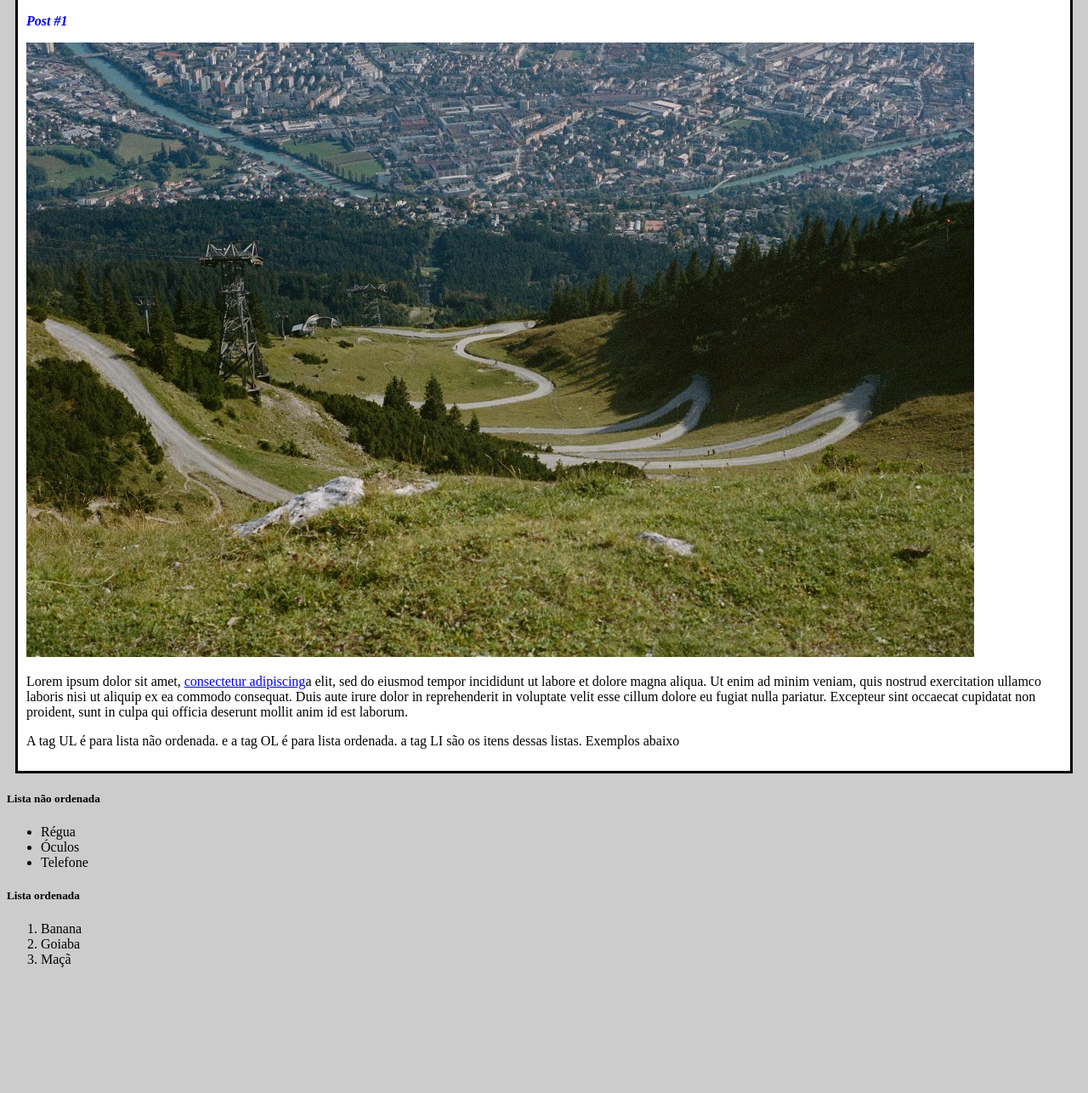
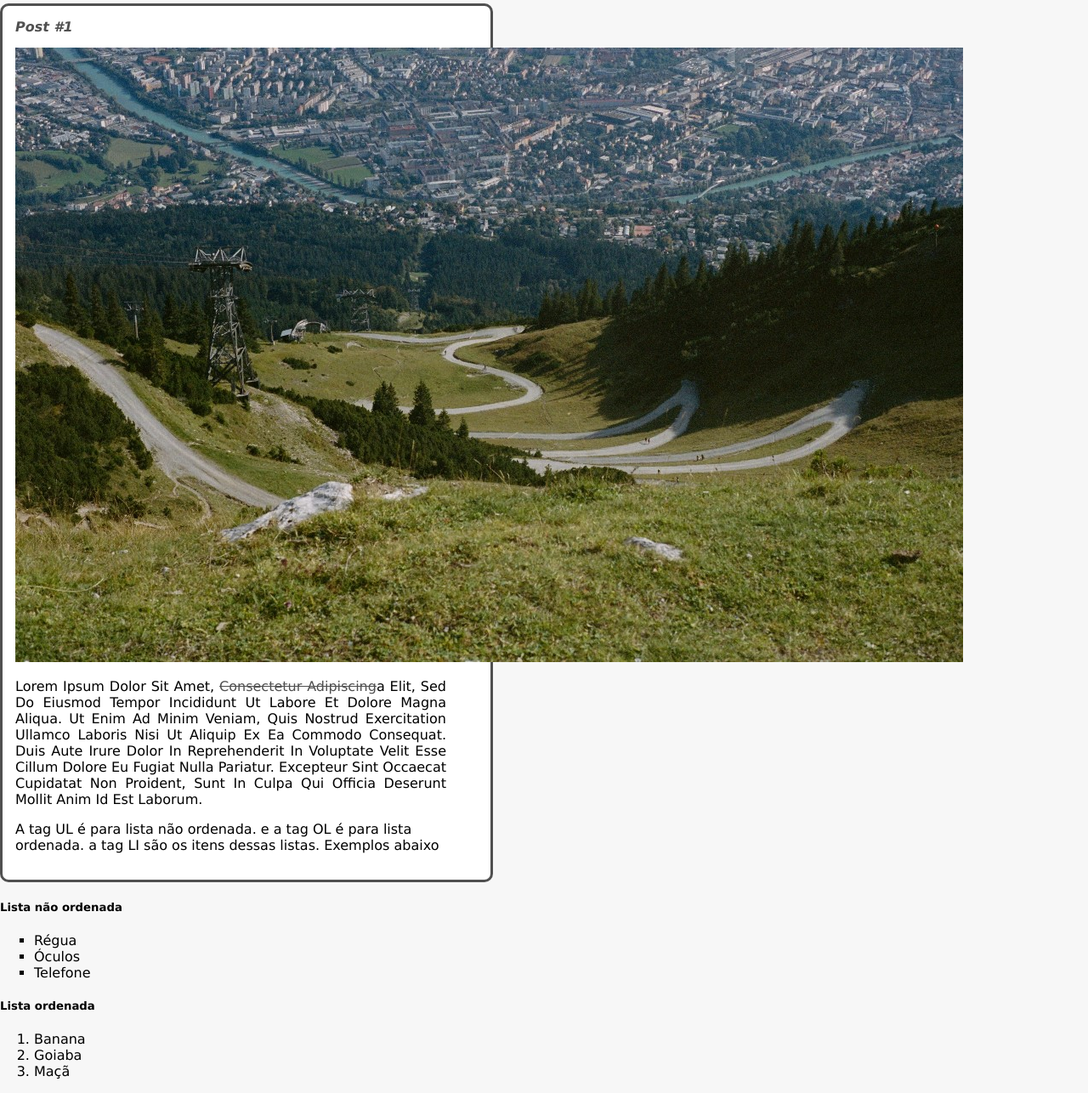
Before and after one commit to julianemorais/Introducao-a-criacao-de-websites-com-HTML5-e-CSS3, a plain HTML site: page Site-pessoal/Index.html in a window 1280 px wide. Shown: the part 390-1676 px from the top of the page at 85% size. Before the commit the page ends 1544 px from the top, so only its background shows below. Drawn offline with Linux system fonts and the light colour scheme.

Commit message:
Atualização códigos
Foi feita atualizações nos códigos HTML e CSS

```diff
--- a/Site-pessoal/Index.html
+++ b/Site-pessoal/Index.html
@@ -9,7 +9,7 @@
 </head>
 <body>
     <header>
-        <img src="Velho_tocando.jpg" alt="Foto de Imad Alassiry baixada do site unsplash">
+        <img src="Velho_tocando.jpg" alt="Foto de Imad Alassiry baixada do site unsplash" class="foto">
         <H1 id="title">Juliane Morais</H1>
     </header>
     <section>
@@ -19,9 +19,9 @@
         <article class="post">
             <header>
                 <h3 class="posttitle">Post #1</h3>
-                <img src="Estrada.jpg" alt="Foto Jean Carlo Emer baixada do site unsplash"
+                <img src="Estrada.jpg" alt="Foto Jean Carlo Emer baixada do site unsplash" class="postimage">
             </header>
-            <p>
+            <p class="post_content">
                 Lorem ipsum dolor sit amet, <a href="https://www.google.com.br/" target="_blank">consectetur adipiscing</a>a elit, sed do eiusmod tempor incididunt ut labore et dolore magna aliqua. Ut enim ad minim veniam, quis nostrud exercitation ullamco laboris nisi ut aliquip ex ea commodo consequat. Duis aute irure dolor in reprehenderit in voluptate velit esse cillum dolore eu fugiat nulla pariatur. Excepteur sint occaecat cupidatat non proident, sunt in culpa qui officia deserunt mollit anim id est laborum.
             </p>
             <p>
@@ -35,7 +35,7 @@
 <footer>
 
     <H5>Lista não ordenada</H5>
-    <ul>
+    <ul class="list">
         <li>
         Régua
         </li>
--- a/Site-pessoal/style.css
+++ b/Site-pessoal/style.css
@@ -1,19 +1,58 @@
 body {
-    background: #ccc;
+    background: #f7f7f7;
+    font-family: Verdana, Geneva, Tahoma, sans-serif;
+    max-width: 2000px;
+    margin: auto;
 }
 
 #title, .subtitle, .posttitle {
-    color: blue;
+    color: #505050;
+}
+
+#title {
+font-size: 40px;
+text-transform: uppercase;
+}
+
+a {
+    text-decoration: line-through;
+    color: #505050;
 }
 
 .posttitle {
     font-size: 16px;
     font-style: italic;
+    margin: 0;
+    margin-bottom: 15px;
 }
 
 .post {
     background: white;
-    padding: 10px;
-    border: 3px solid black;
-    margin: 10px;
+    padding: 15px;
+    border: 3px solid #505050;
+    margin-bottom: 15px;
+    margin-right: 700px;
+    border-radius: 10px;
 }
+
+.post_content {
+    margin: 0;
+    margin-bottom: 15px;
+    margin-right: 37px;
+    text-align: justify;
+    text-transform: capitalize;
+}
+
+.postimage {
+    margin-bottom: 15px;
+    al;
+}
+
+.foto {
+    border: 2px solid #505050;
+    border-radius: 50px;
+}
+
+.list {
+    list-style: square;
+    }
```
